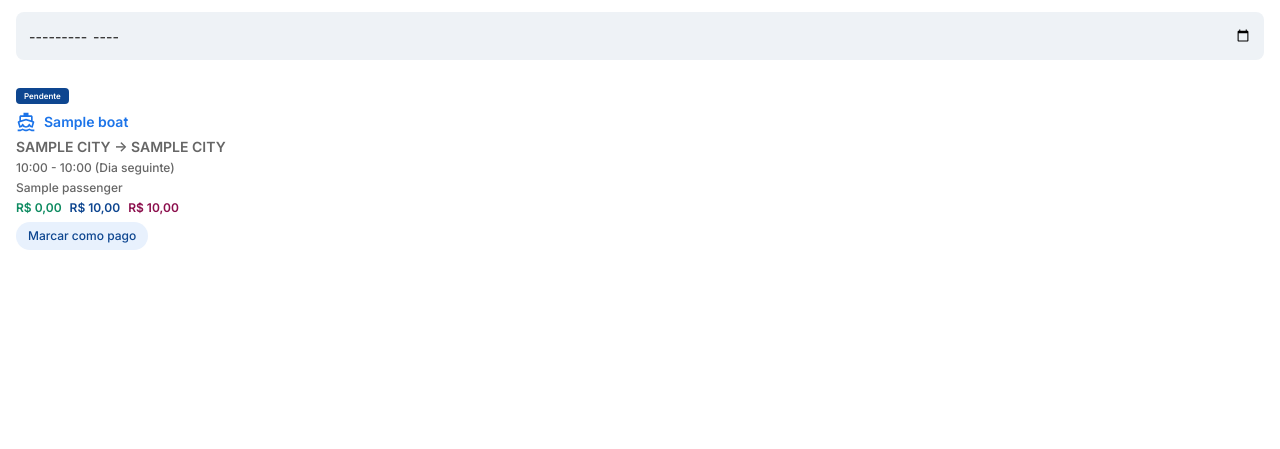
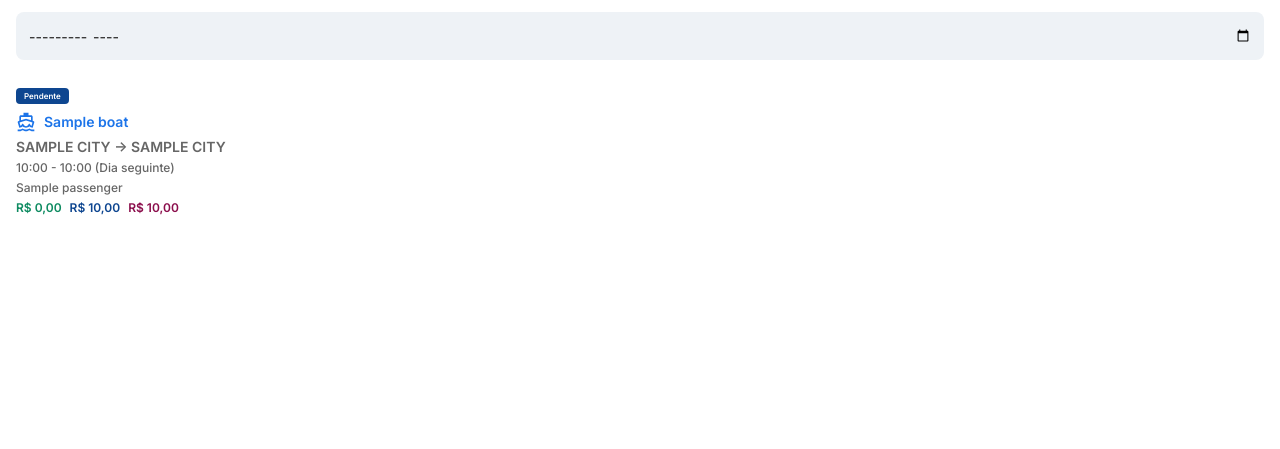
Before and after one commit to eu-erickfernandes/navegar-web, a Django app: page /financeiro/ in a window 1280 px wide. Shown: the part 56-505 px from the top of the page. Run offline with Django 5.2, Linux system fonts and the light colour scheme; tables that the repository leaves empty hold one stand-in row (values such as "Sample post"); parts of the project's set-up code (start-up, migrations or seed data) failed here and were passed over.

Commit message:
Dashboard Fixes #24

```diff
--- a/templates/finantial/dashboard.html
+++ b/templates/finantial/dashboard.html
@@ -45,9 +45,9 @@
                         <span class="cost-label">R$ {{ ticket.cost }}</span>
                     </div>
 
-                    <div class="ticket-links">
+                    <!-- <div class="ticket-links">
                         <a href="#">Marcar como pago</a>
-                    </div>
+                    </div> -->
                 </li>
             {% endfor %}
         </ul>
```
Also changed, not shown: static/favicon.svg.
